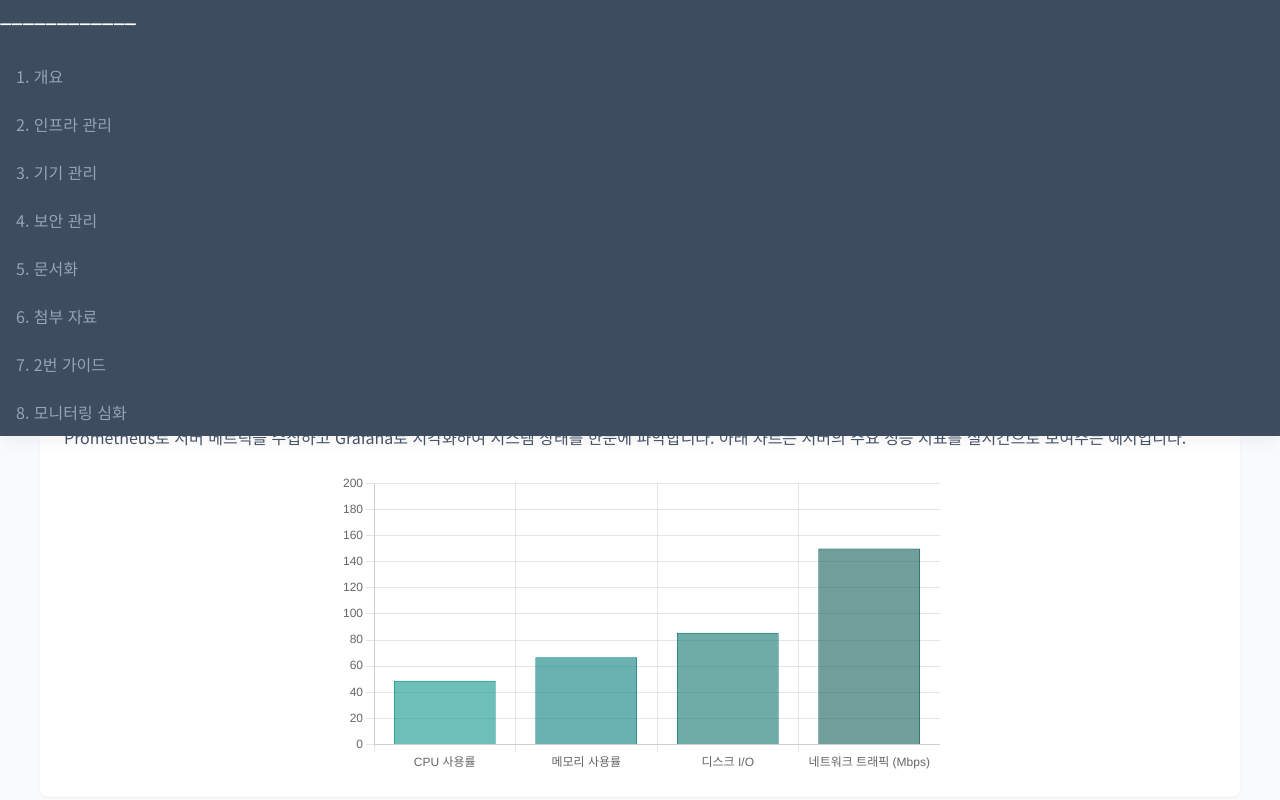
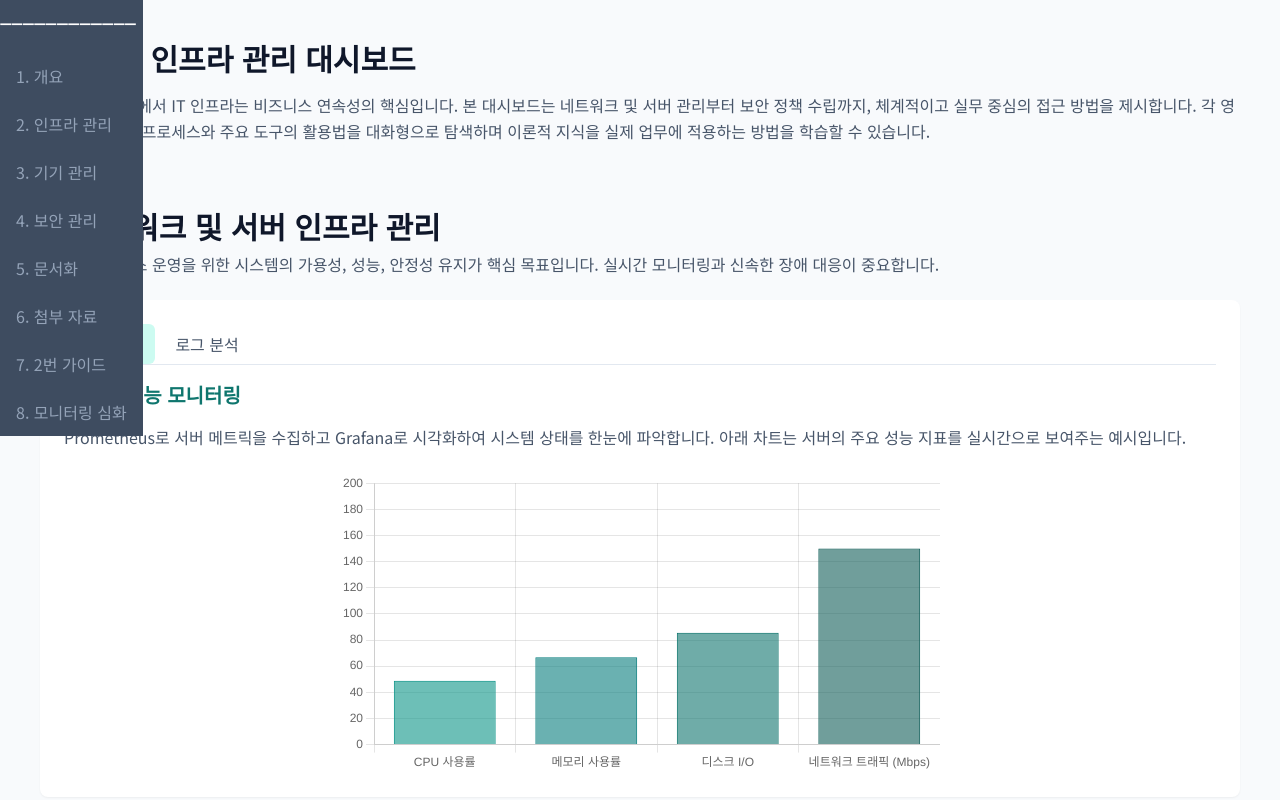
Before and after one commit to Joon041415/Joon041415.github.io, a plain HTML site: page index.html in a window 1280 px wide. Shown: the top 800 px of the page. Drawn offline with nearby package versions, Linux system fonts and the light colour scheme.

Commit message:
Update index.html

```diff
--- a/index.html
+++ b/index.html
@@ -50,6 +50,7 @@
         .copy-btn:hover { background-color: #475569; }
         .sidebar {
             background-color: #3E4C60;
+            position: fixed;
         }
         .nav-link {
             display: block;
@@ -88,13 +89,7 @@
              aside {order: -1;}
                                   }
         html { scroll-behavior: smooth; }
-        @media (min-width: 1024px) {
-      .sidebar {
-        position: fixed;
-        top: 0; left: 0; right: 0;
-        z-index: 999;
-        box-shadow: 0 4px 16px rgba(0,0,0,0.06);}
-      }
+
     </style>
 </head>
 <body class="bg-slate-50 text-slate-800">
```
